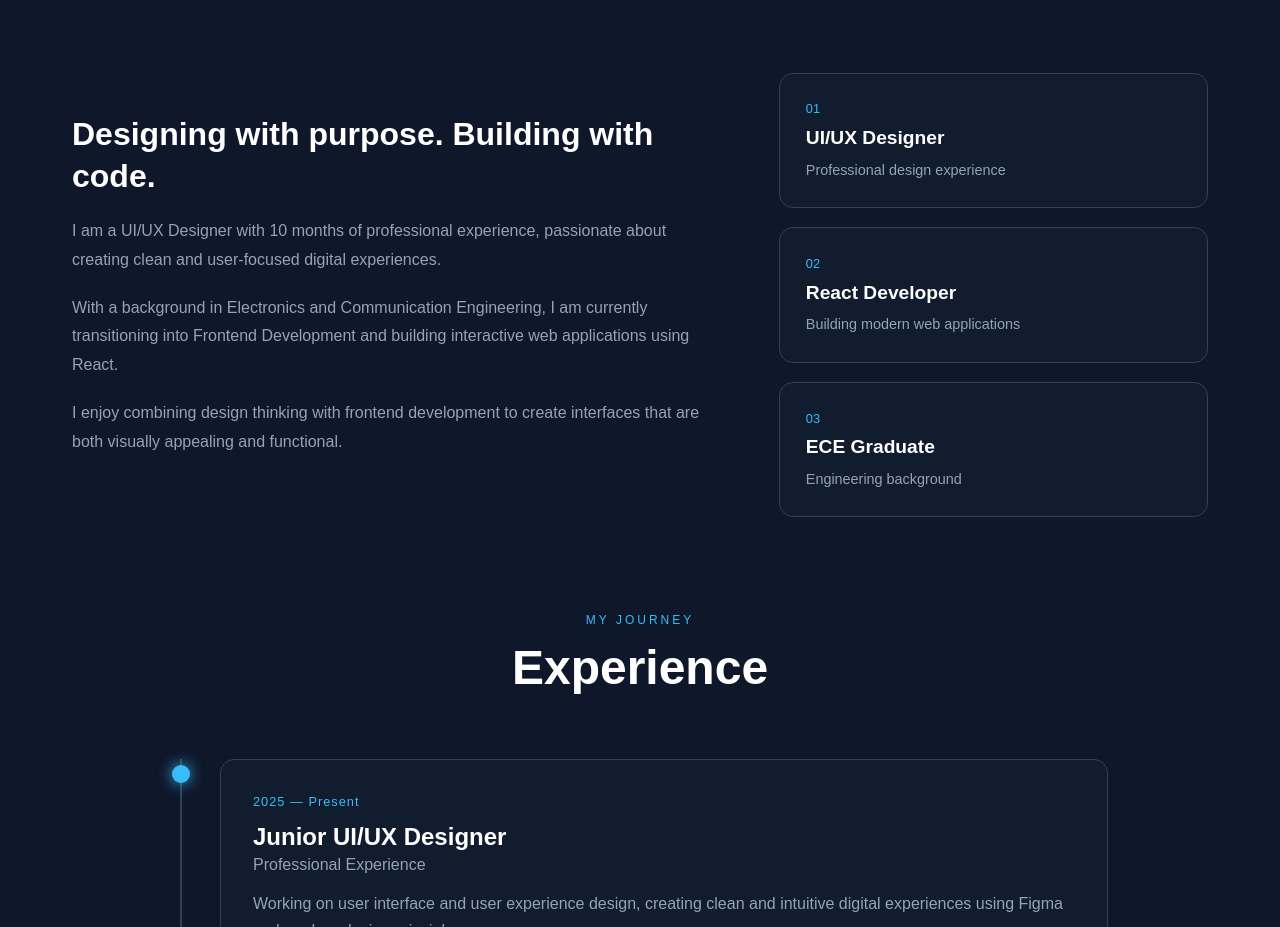
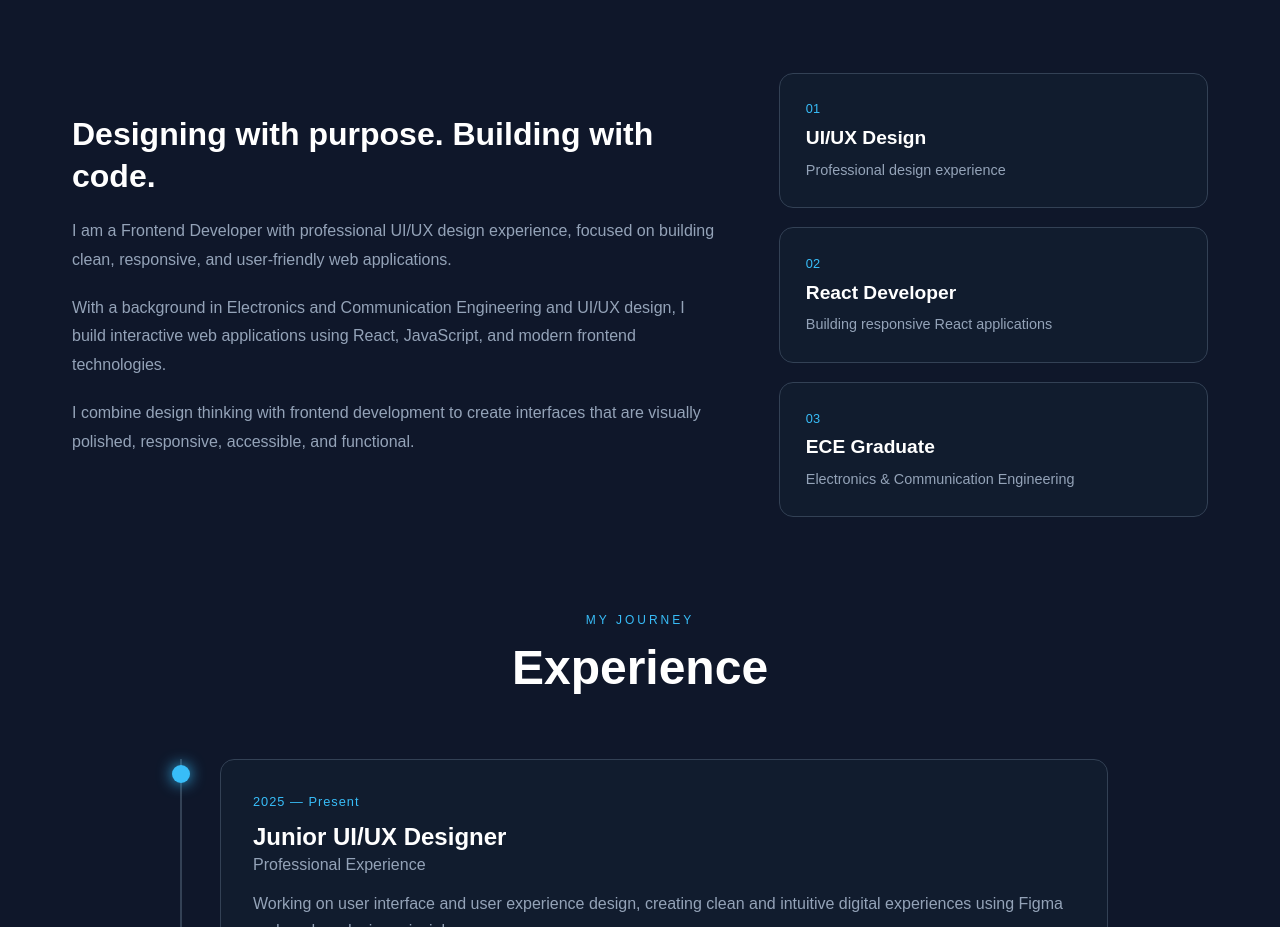
Before and after one commit to Suhasiniphatak/Portfolio-Suhasini-Phatak, a React app: page / in a window 1280 px wide. Shown: the part 969-1896 px from the top of the page. Built offline with nearby package versions, Linux system fonts and the light colour scheme; the HTML template or start-up script is replaced by a standard one.

Commit message:
Update About section

```diff
--- a/src/components/About.jsx
+++ b/src/components/About.jsx
@@ -19,40 +19,35 @@ const About = () => {
           <h3>Designing with purpose. Building with code.</h3>
 
           <p>
-            I am a UI/UX Designer with 10 months of professional experience,
-            passionate about creating clean and user-focused digital
-            experiences.
+            I am a Frontend Developer with professional UI/UX design experience, focused on building clean, responsive, and user-friendly web applications.
           </p>
 
           <p>
-            With a background in Electronics and Communication Engineering, I
-            am currently transitioning into Frontend Development and building
-            interactive web applications using React.
+            With a background in Electronics and Communication Engineering and UI/UX design, I build interactive web applications using React, JavaScript, and modern frontend technologies.
           </p>
 
           <p>
-            I enjoy combining design thinking with frontend development to
-            create interfaces that are both visually appealing and functional.
+            I combine design thinking with frontend development to create interfaces that are visually polished, responsive, accessible, and functional.
           </p>
         </div>
 
         <div className="about-highlights">
           <div className="highlight-card">
             <span>01</span>
-            <h3>UI/UX Designer</h3>
+            <h3>UI/UX Design</h3>
             <p>Professional design experience</p>
           </div>
 
           <div className="highlight-card">
             <span>02</span>
             <h3>React Developer</h3>
-            <p>Building modern web applications</p>
+            <p>Building responsive React applications</p>
           </div>
 
           <div className="highlight-card">
             <span>03</span>
             <h3>ECE Graduate</h3>
-            <p>Engineering background</p>
+            <p>Electronics & Communication Engineering</p>
           </div>
         </div>
       </div>
```
